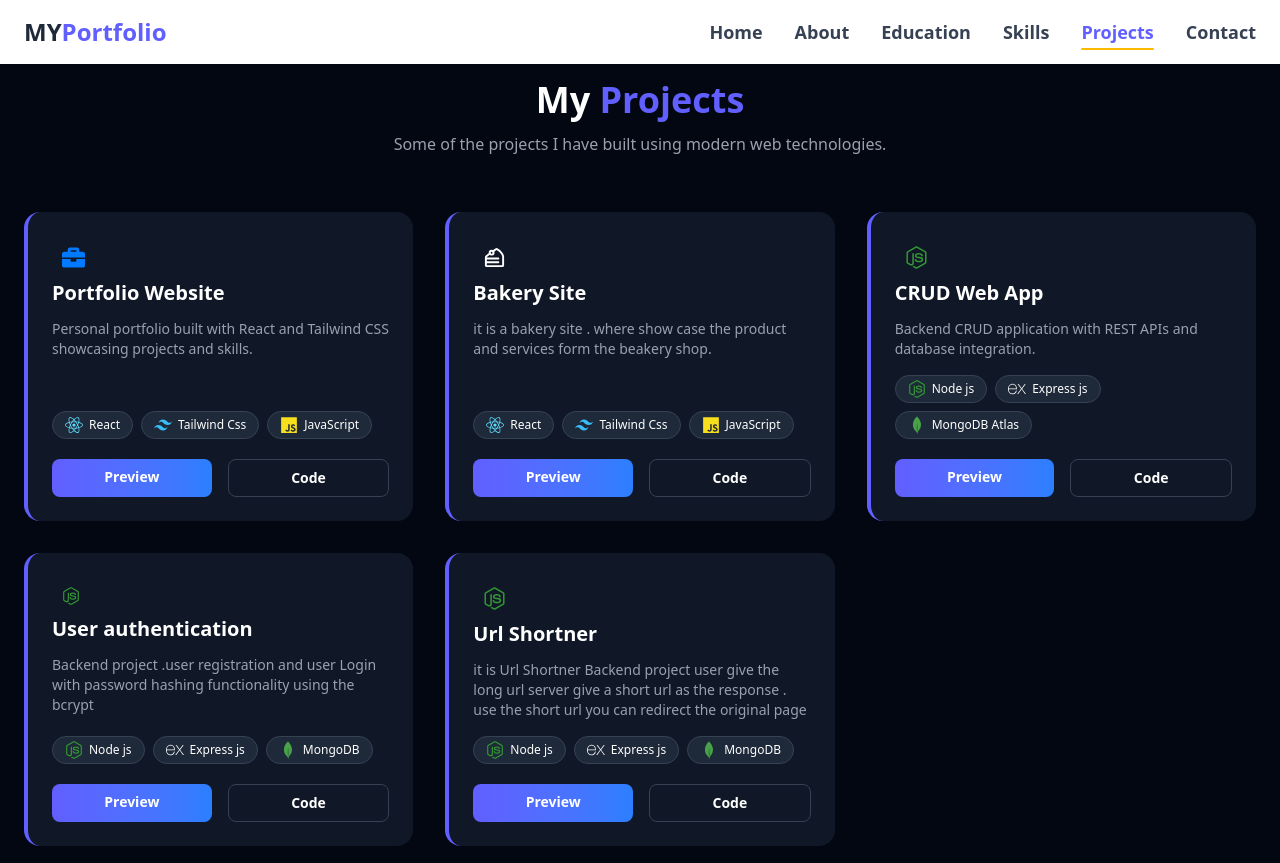
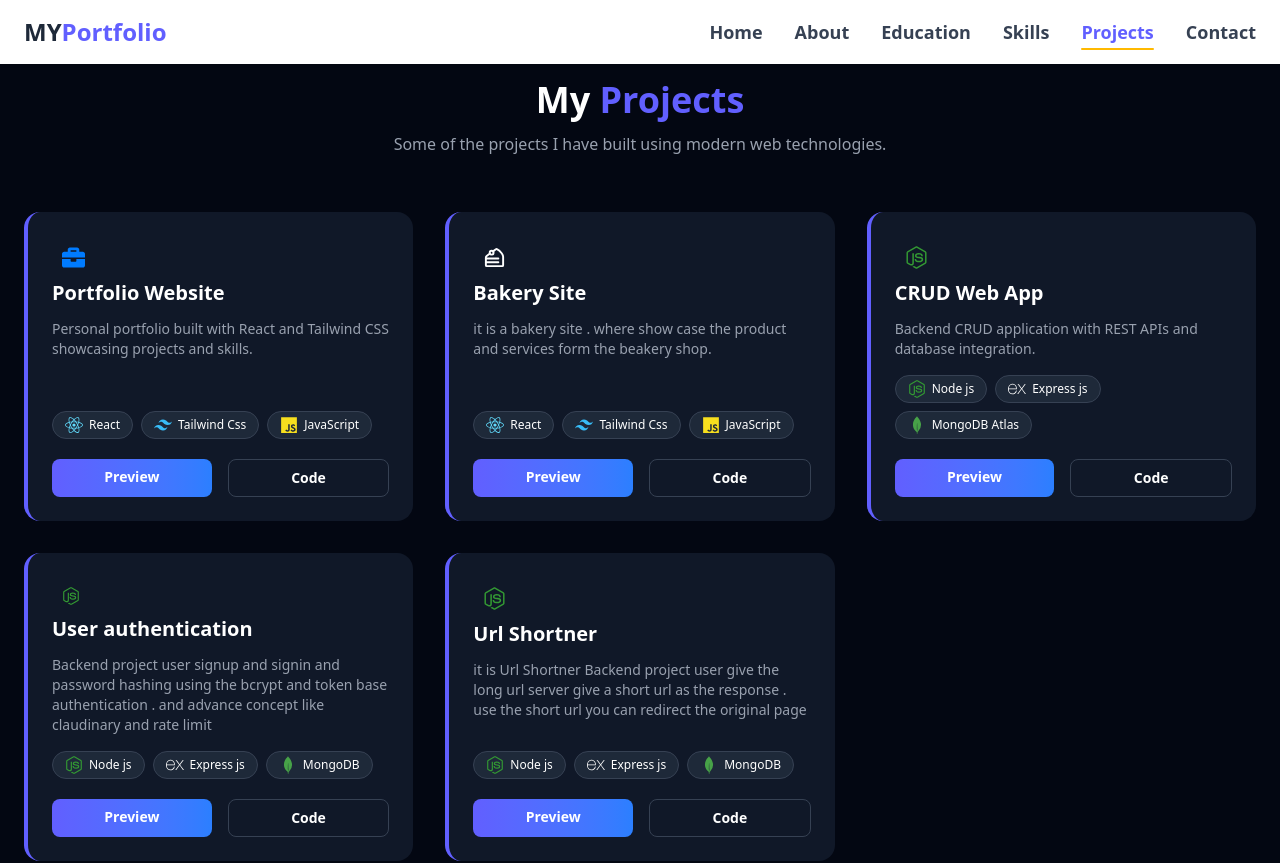
Before and after one commit to Prsenapati09/myportfolio, a React (Vite) app: page /Projects in a window 1280 px wide. Shown: the top 863 px of the page. Built offline with nearby package versions, Linux system fonts and the light colour scheme.

Commit message:
change the project description

```diff
--- a/src/component/Project.jsx
+++ b/src/component/Project.jsx
@@ -46,7 +46,7 @@ const projects = [
     logo:<FaNodeJs size={18} color="#339933"/>,
     title: "User authentication",
     description:
-      "Backend project .user registration and user Login with password hashing functionality using the bcrypt",
+      "Backend project user signup and signin and password hashing using the bcrypt and token base authentication . and advance concept like claudinary and rate limit",
     tech: [
       {item:"Node js",icon:<FaNodeJs size={18} color="#339933"/>},
       {item: "Express js",icon:<SiExpress size={18}/>},
```
